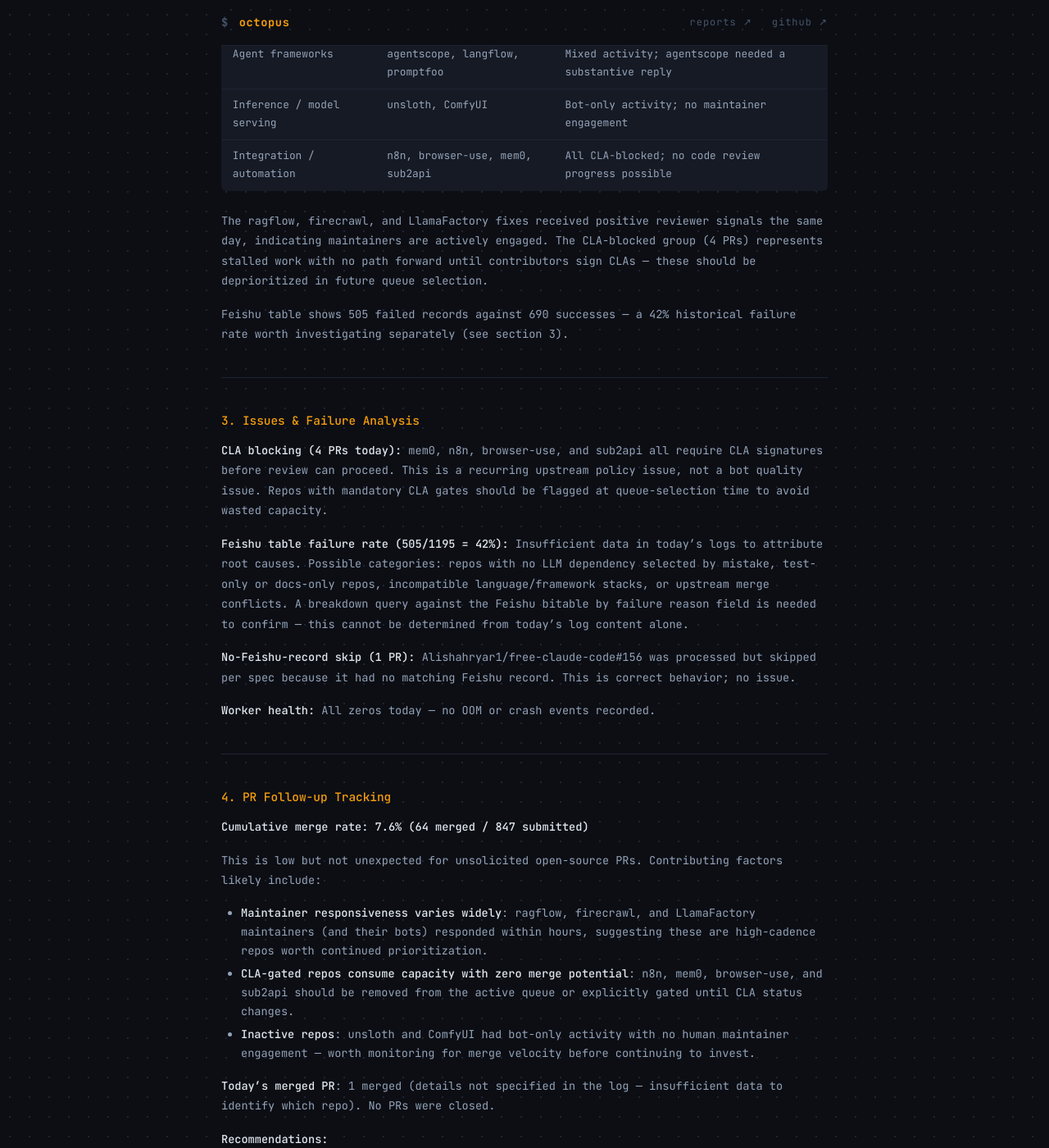
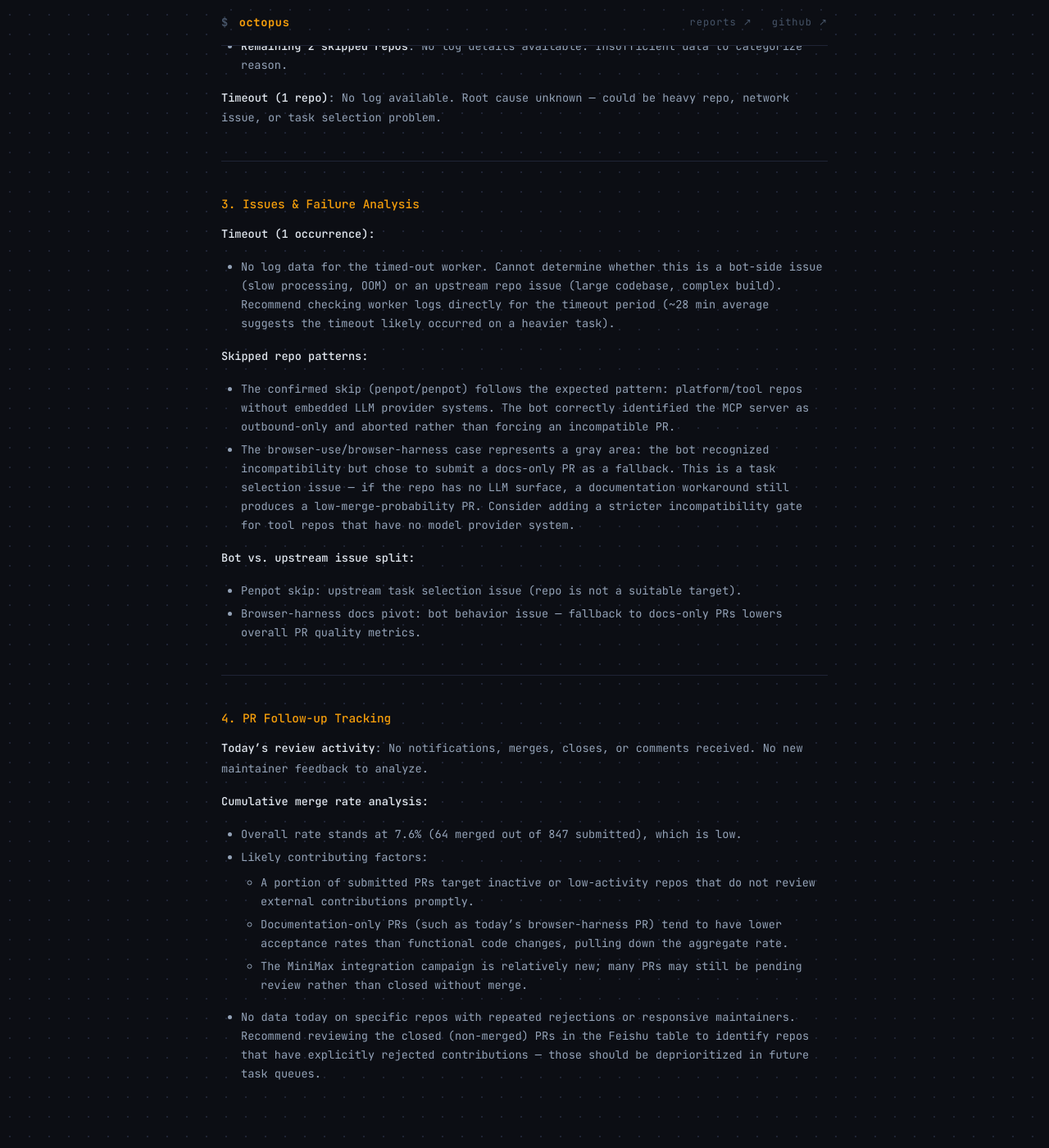
Before and after one commit to octo-patch/daily-reports, a Jekyll site: the page built from 2026-04/2026-04-27.md, in a window 1280 px wide and 1400 px high, scrolled down 1098 px. Shown: the whole window at 82% size. Built offline with Jekyll 4.4.1, drawn with Linux system fonts in a browser that asks for light colours; some of the changed text lies outside the part shown.

Commit message:
daily report: 2026-04-27

```diff
--- a/2026-04/2026-04-27.md
+++ b/2026-04/2026-04-27.md
@@ -1,72 +1,64 @@
 ---
 layout: report
 title: "Octopus Daily Report — 2026-04-27"
-summary: "Today was a review-only day with **0 new PRs submitted**. The primary workload consisted of processing 17 PR notifications across two review runs (13 + 4), with substantive actions taken on existing o"
+summary: "Today processed 6 repos in total (2 submitted, 3 skipped, 1 timeout), yielding an overall submit rate of 33.3%. Both submitted PRs fall under the MiniMax-M2.7 integration campaign:"
 ---
 
 ## Summary
 
 ### 1. Daily Work Summary
 
-Today was a review-only day with **0 new PRs submitted**. The primary workload consisted of processing 17 PR notifications across two review runs (13 + 4), with substantive actions taken on existing open PRs:
+Today processed 6 repos in total (2 submitted, 3 skipped, 1 timeout), yielding an overall submit rate of 33.3%. Both submitted PRs fall under the MiniMax-M2.7 integration campaign:
 
-- **Code fixes pushed to 3 PRs**: LlamaFactory#10438 (reverted an off-scope ImportError style change), ragflow#14378 (critical: namespaced doc IDs in cleanup logic), firecrawl#3448 (P1: ZDR propagation fix). All three are meaningful correctness fixes in high-profile AI/LLM repos.
-- **1 human reply sent**: agentscope#1455, responding in Chinese to a maintainer question about Qwen3.5 SKILL.md enforcement.
-- **4 CLA-blocked PRs** had Feishu records updated accordingly (mem0, n8n, browser-use, sub2api).
-- The second run was entirely confirmatory — all 4 notifications were positive bot acknowledgements of previously pushed fixes; no further action was warranted.
+- **different-ai/openwork#1576**: Multi-file functional change — pinned MiniMax in provider ordering, corrected the UI abbreviation from the wrong `"MI"` to `"MM"`, and bumped eval references from `minimax-m2.5-free` to `minimax-m2.7`. This is a complete, production-facing integration across UI, icon, and evaluation layers, making it the higher-quality PR of the day.
+- **browser-use/browser-harness#220**: Documentation-only contribution. Because browser-harness has no LLM provider system, the bot pivoted to documenting MiniMax-M2.7 as a Claude Code backend via the Anthropic-compatible API. The adaptation is reasonable but the PR carries lower merge priority since it adds no code functionality.
 
-No submit-rate calculation is applicable today (no new PR submissions). The day's value came from triage and correctness maintenance of the existing open PR pipeline.
+No skipped repos were flagged as compatible misses — all three skips appear to be legitimate incompatible targets (see Section 2).
 
 ---
 
 ### 2. Repository Analysis
 
-Based on log content, the repos touched today span the following categories:
+**Submitted repos — quality assessment:**
 
-| Category | Repos | Notes |
-|---|---|---|
-| LLM training / fine-tuning | LlamaFactory | High-value; gemini-code-assist + human review active |
-| RAG / document pipeline | ragflow | High-value; coderabbitai acked the fix positively |
-| Web scraping / data infra | firecrawl | High-value; approved by reviewer after fix |
-| Agent frameworks | agentscope, langflow, promptfoo | Mixed activity; agentscope needed a substantive reply |
-| Inference / model serving | unsloth, ComfyUI | Bot-only activity; no maintainer engagement |
-| Integration / automation | n8n, browser-use, mem0, sub2api | All CLA-blocked; no code review progress possible |
+| Repo | PR Type | Assessment |
+|------|---------|------------|
+| different-ai/openwork | New provider + model upgrade | High value — active project, functional impact |
+| browser-use/browser-harness | Documentation only | Low-medium value — no LLM integration surface |
 
-The ragflow, firecrawl, and LlamaFactory fixes received positive reviewer signals the same day, indicating maintainers are actively engaged. The CLA-blocked group (4 PRs) represents stalled work with no path forward until contributors sign CLAs — these should be deprioritized in future queue selection.
+**Skipped repos — by reason:**
 
-Feishu table shows 505 failed records against 690 successes — a 42% historical failure rate worth investigating separately (see section 3).
+- **No LLM provider architecture (confirmed)**: `penpot/penpot` — open-source design tool, MCP server is outbound-only. Correctly skipped; no integration point exists.
+- **Remaining 2 skipped repos**: No log details available. Insufficient data to categorize reason.
+
+**Timeout (1 repo)**: No log available. Root cause unknown — could be heavy repo, network issue, or task selection problem.
 
 ---
 
 ### 3. Issues & Failure Analysis
 
-**CLA blocking (4 PRs today):**
-mem0, n8n, browser-use, and sub2api all require CLA signatures before review can proceed. This is a recurring upstream policy issue, not a bot quality issue. Repos with mandatory CLA gates should be flagged at queue-selection time to avoid wasted capacity.
+**Timeout (1 occurrence):**
+- No log data for the timed-out worker. Cannot determine whether this is a bot-side issue (slow processing, OOM) or an upstream repo issue (large codebase, complex build). Recommend checking worker logs directly for the timeout period (~28 min average suggests the timeout likely occurred on a heavier task).
 
-**Feishu table failure rate (505/1195 = 42%):**
-Insufficient data in today's logs to attribute root causes. Possible categories: repos with no LLM dependency selected by mistake, test-only or docs-only repos, incompatible language/framework stacks, or upstream merge conflicts. A breakdown query against the Feishu bitable by failure reason field is needed to confirm — this cannot be determined from today's log content alone.
+**Skipped repo patterns:**
+- The confirmed skip (penpot/penpot) follows the expected pattern: platform/tool repos without embedded LLM provider systems. The bot correctly identified the MCP server as outbound-only and aborted rather than forcing an incompatible PR.
+- The browser-use/browser-harness case represents a gray area: the bot recognized incompatibility but chose to submit a docs-only PR as a fallback. This is a task selection issue — if the repo has no LLM surface, a documentation workaround still produces a low-merge-probability PR. Consider adding a stricter incompatibility gate for tool repos that have no model provider system.
 
-**No-Feishu-record skip (1 PR):**
-Alishahryar1/free-claude-code#156 was processed but skipped per spec because it had no matching Feishu record. This is correct behavior; no issue.
-
-**Worker health:**
-All zeros today — no OOM or crash events recorded.
+**Bot vs. upstream issue split:**
+- Penpot skip: upstream task selection issue (repo is not a suitable target).
+- Browser-harness docs pivot: bot behavior issue — fallback to docs-only PRs lowers overall PR quality metrics.
 
 ---
 
 ### 4. PR Follow-up Tracking
 
-**Cumulative merge rate: 7.6% (64 merged / 847 submitted)**
+**Today's review activity**: No notifications, merges, closes, or comments received. No new maintainer feedback to analyze.
 
-This is low but not unexpected for unsolicited open-source PRs. Contributing factors likely include:
+**Cumulative merge rate analysis:**
 
-- **Maintainer responsiveness varies widely**: ragflow, firecrawl, and LlamaFactory maintainers (and their bots) responded within hours, suggesting these are high-cadence repos worth continued prioritization.
-- **CLA-gated repos consume capacity with zero merge potential**: n8n, mem0, browser-use, and sub2api should be removed from the active queue or explicitly gated until CLA status changes.
-- **Inactive repos**: unsloth and ComfyUI had bot-only activity with no human maintainer engagement — worth monitoring for merge velocity before continuing to invest.
-
-**Today's merged PR**: 1 merged (details not specified in the log — insufficient data to identify which repo). No PRs were closed.
-
-**Recommendations:**
-- Add a CLA-gate check at queue-selection time to skip known CLA-required repos until contributor sign-off is confirmed.
-- Increase queue weight for ragflow, firecrawl, and LlamaFactory — all three showed fast, positive reviewer engagement.
-- Run a Feishu bitable query to categorize the 505 failed records by reason; this is the highest-leverage investigation available to improve the overall merge rate.
+- Overall rate stands at 7.6% (64 merged out of 847 submitted), which is low.
+- Likely contributing factors:
+  - A portion of submitted PRs target inactive or low-activity repos that do not review external contributions promptly.
+  - Documentation-only PRs (such as today's browser-harness PR) tend to have lower acceptance rates than functional code changes, pulling down the aggregate rate.
+  - The MiniMax integration campaign is relatively new; many PRs may still be pending review rather than closed without merge.
+- No data today on specific repos with repeated rejections or responsive maintainers. Recommend reviewing the closed (non-merged) PRs in the Feishu table to identify repos that have explicitly rejected contributions — those should be deprioritized in future task queues.
```
